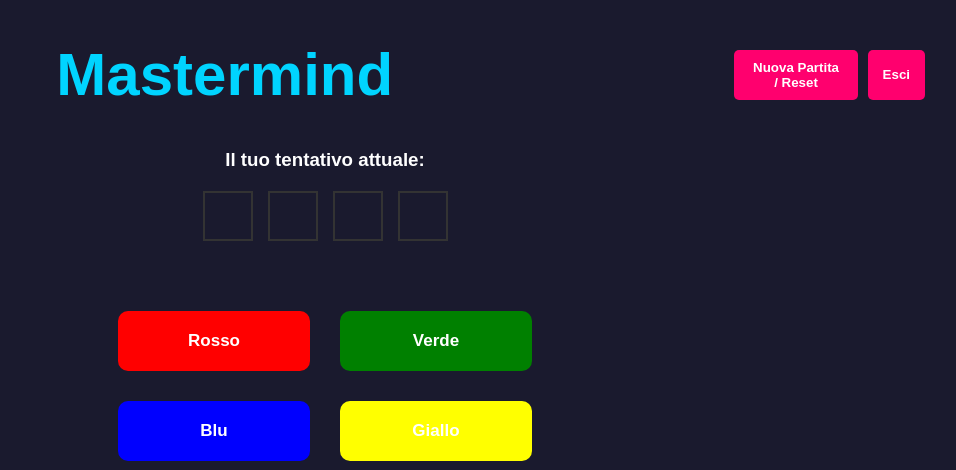
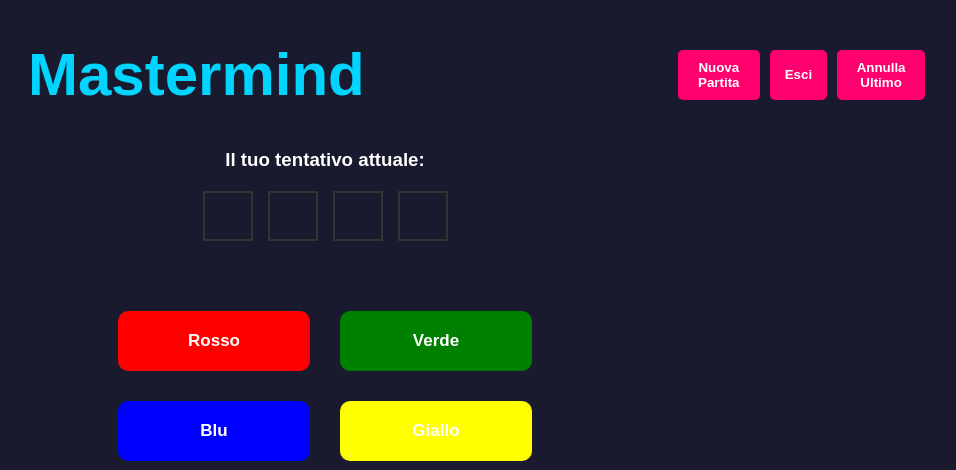
Before and after one commit to matteoQuerini/Mastermind, a PHP site: page /dashboard.php in a window 1280 px wide. Shown: the top 470 px of the page, without its empty margins (315-1271 px from the left). Run offline with PHP 8.4, Linux system fonts and the light colour scheme; the visitor is signed in with stand-in values (Sample User, id 1).

Commit message:
Modifica dashboard e input management per aggiungere la possibilità di modificare i dati inseriti in precedenza

```diff
--- a/Codice/dashboard.php
+++ b/Codice/dashboard.php
@@ -8,8 +8,12 @@ if(!isset($_SESSION['loggato'])){
 }
 
 // Inizializzazione minima se si accede direttamente alla pagina
-if (!isset($_SESSION['guess'])) { $_SESSION['guess'] = []; }
-if (!isset($_SESSION['storico'])) { $_SESSION['storico'] = []; }
+if (!isset($_SESSION['guess'])) {
+    $_SESSION['guess'] = [];
+    }
+if (!isset($_SESSION['storico'])) {
+     $_SESSION['storico'] = [];
+     }
 ?>
 
 <!DOCTYPE html>
@@ -26,9 +30,12 @@ if (!isset($_SESSION['storico'])) { $_SESSION['storico'] = []; }
             <h1>Mastermind </h1>
             <div class="buttons">
                 <form action="inputManagement.php" method="post">
-                    <button type="submit" name="action" value="reset" class="reset-btn">Nuova Partita / Reset</button>
+                    <button type="submit" name="action" value="reset" class="reset-btn">Nuova Partita</button>
                 </form>
                 <button class="logout-btn" onclick="window.location.href='logout.php';">Esci</button>
+                <form action="inputManagement.php" method="post">
+                <button type="submit" name="action" value="undo" class="undo-btn">Annulla Ultimo</button>
+                </form>
             </div>
         </div>
 
@@ -36,6 +43,11 @@ if (!isset($_SESSION['storico'])) { $_SESSION['storico'] = []; }
             <h3>Il tuo tentativo attuale:</h3>
             <div class="celle">
                 <?php
+                //inizio ciclo per iterare i colori
+                //controla con l'operatore ternario se esiste un colore in posizione i
+                //se esiste assegna a colore il valore corrispondende
+                //se non esiste gli assegna una stirnga vuota
+
                 for($i = 0; $i < 4; $i++){
                     $colore = isset($_SESSION['guess'][$i]) ? $_SESSION['guess'][$i] : '';
                     echo '<div class="cella ' . $colore . '"></div>';
@@ -44,6 +56,8 @@ if (!isset($_SESSION['storico'])) { $_SESSION['storico'] = []; }
             </div>
 
             <div class="controls">
+                <!-- Il valore di value è quello che inviamo col from action="..."-->
+                <!-- per controllare senza l'uso di javascript che pulsante l'utente ha cliccato -->
                 <form action="inputManagement.php" method="post" class="color-picker">
                     <button type="submit" name="colore" value="rosso" class="btn-rosso">Rosso</button>
                     <button type="submit" name="colore" value="verde" class="btn-verde">Verde</button>
```
Also changed, not shown: Codice/inputManagement.php (+17 -3 lines).
